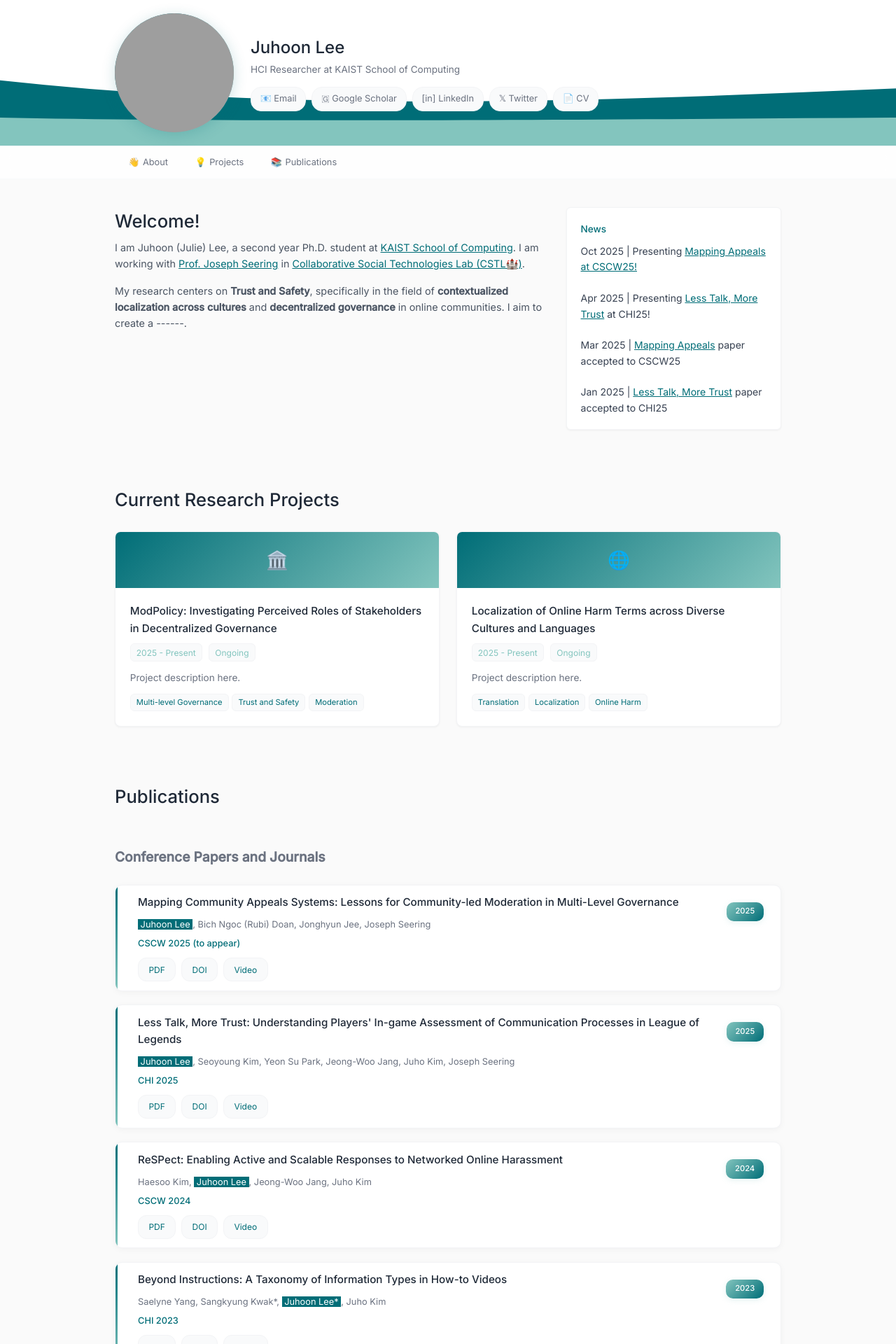
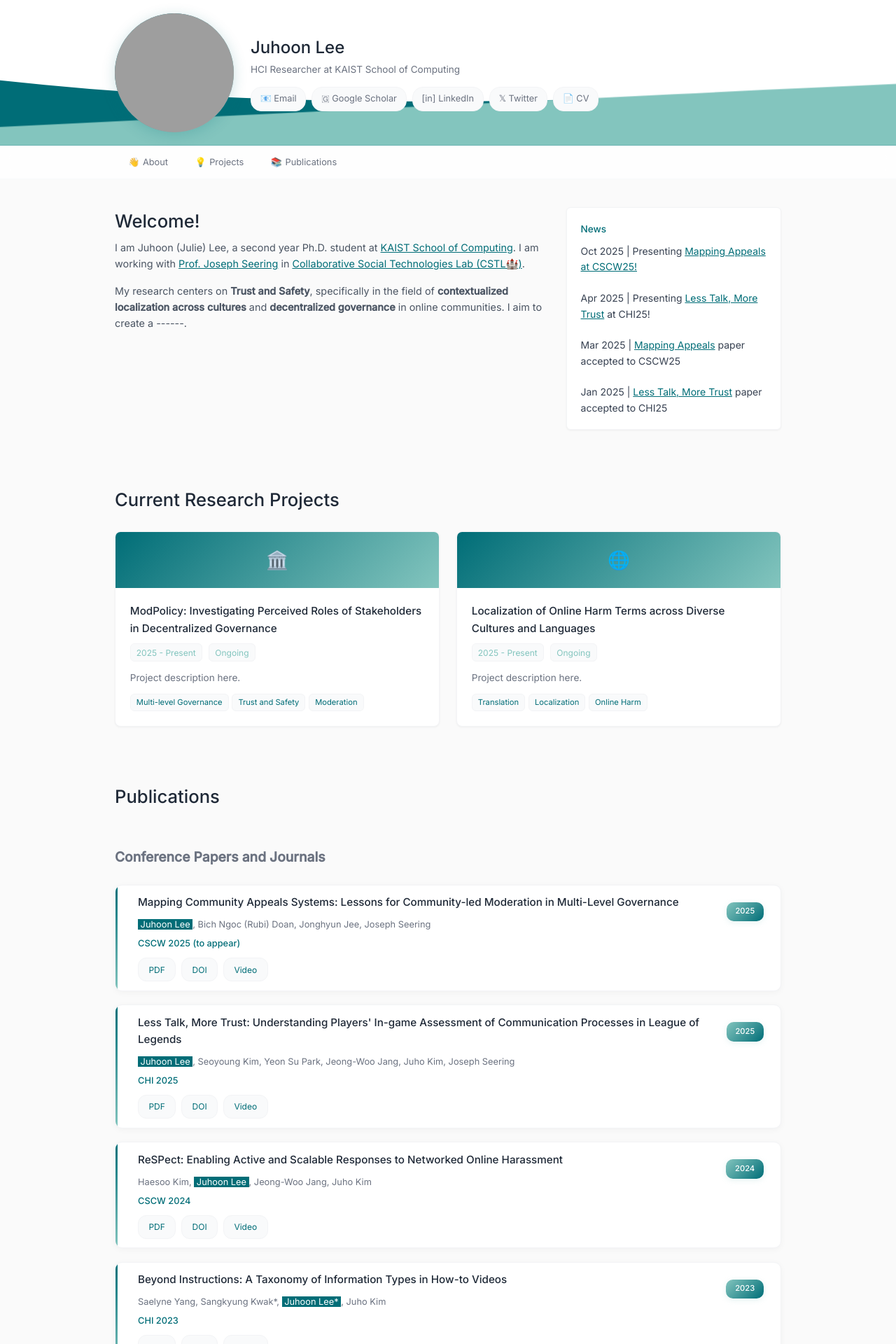
Before and after one commit to julielee16/personal-website, a Jekyll site: the page built from index.md, in a window 1280 px wide. Shown: the top 1920 px of the page at 70% size. Built offline with Jekyll 4.4.1, drawn with Linux system fonts in a browser that asks for light colours; grey boxes are pictures that could not be loaded.

Commit message:
Update default.html

```diff
--- a/_layouts/default.html
+++ b/_layouts/default.html
@@ -30,7 +30,7 @@
                         <!-- Back wave (bigger, taller) -->
                         <path id="wavePathBack" d="M0,50 C400,120 800,0 1200,60 V120 H0 Z" />
                         <!-- Front wave (lower and flatter) -->
-                        <path id="wavePathFront" d="M0,90 C300,100 900,80 1200,90 V120 H0 Z" />
+                        <path id="wavePathFront" d="M0,100 C900,30 1200,0 1200,90 V120 H0 Z" />
                         </defs>
 
                         <!-- Back wave -->
```
